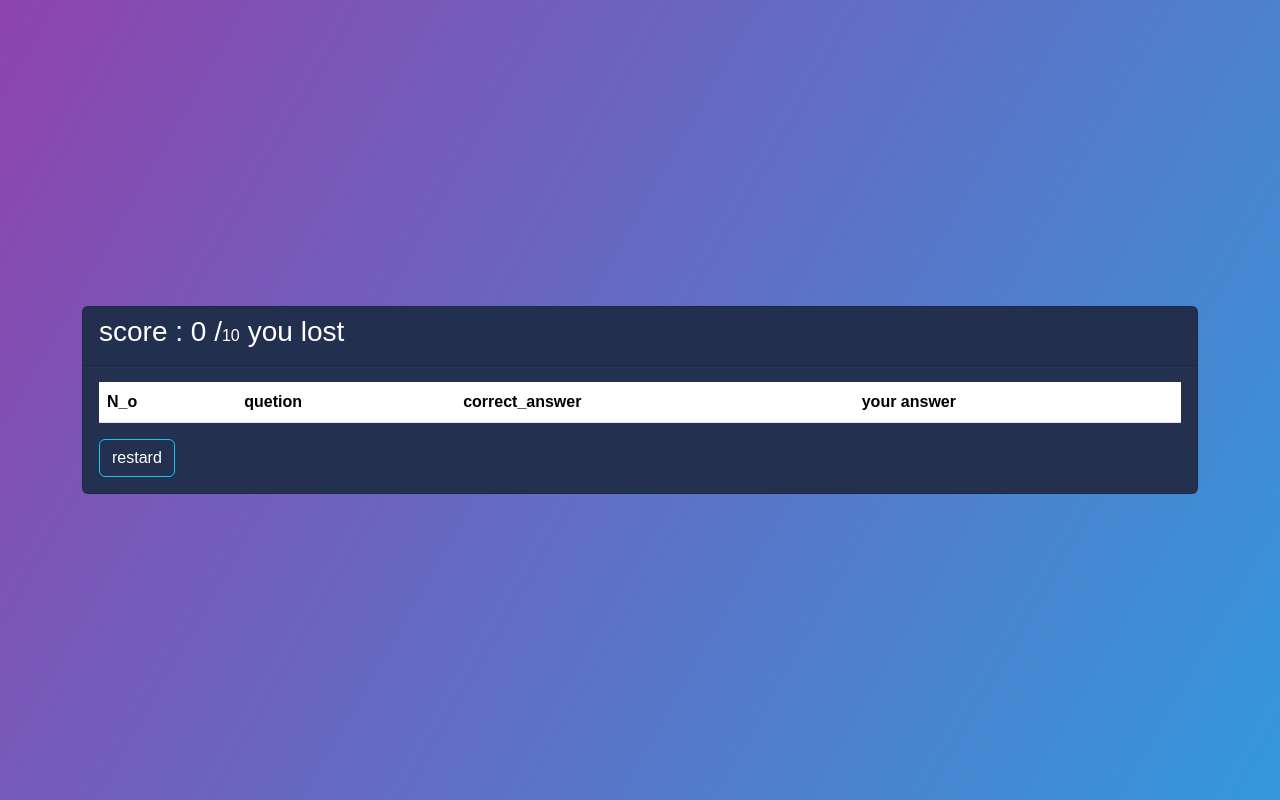
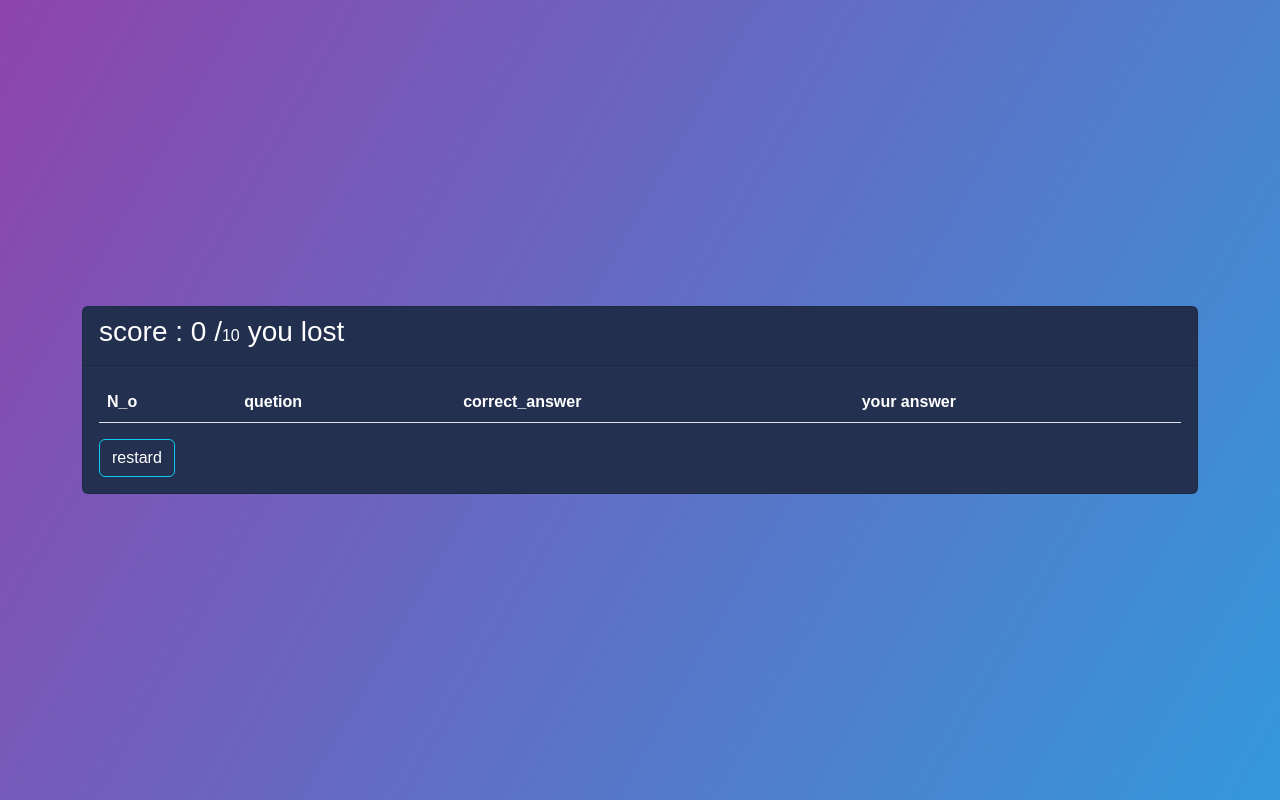
Before and after one commit to Diderot-sielinou/quizGame, a React (Vite) app: page /ScorePage in a window 1280 px wide. Built offline with nearby package versions, Linux system fonts and the light colour scheme.

Commit message:
remove difficulty and change desing

```diff
--- a/src/App.css
+++ b/src/App.css
@@ -71,7 +71,7 @@ body {
   height: auto;
 }
 
-.table tr {
-  color: white;
+.table tr ,td,th {
+  color: white !important;
   background: #233050 !important;
 }
```
